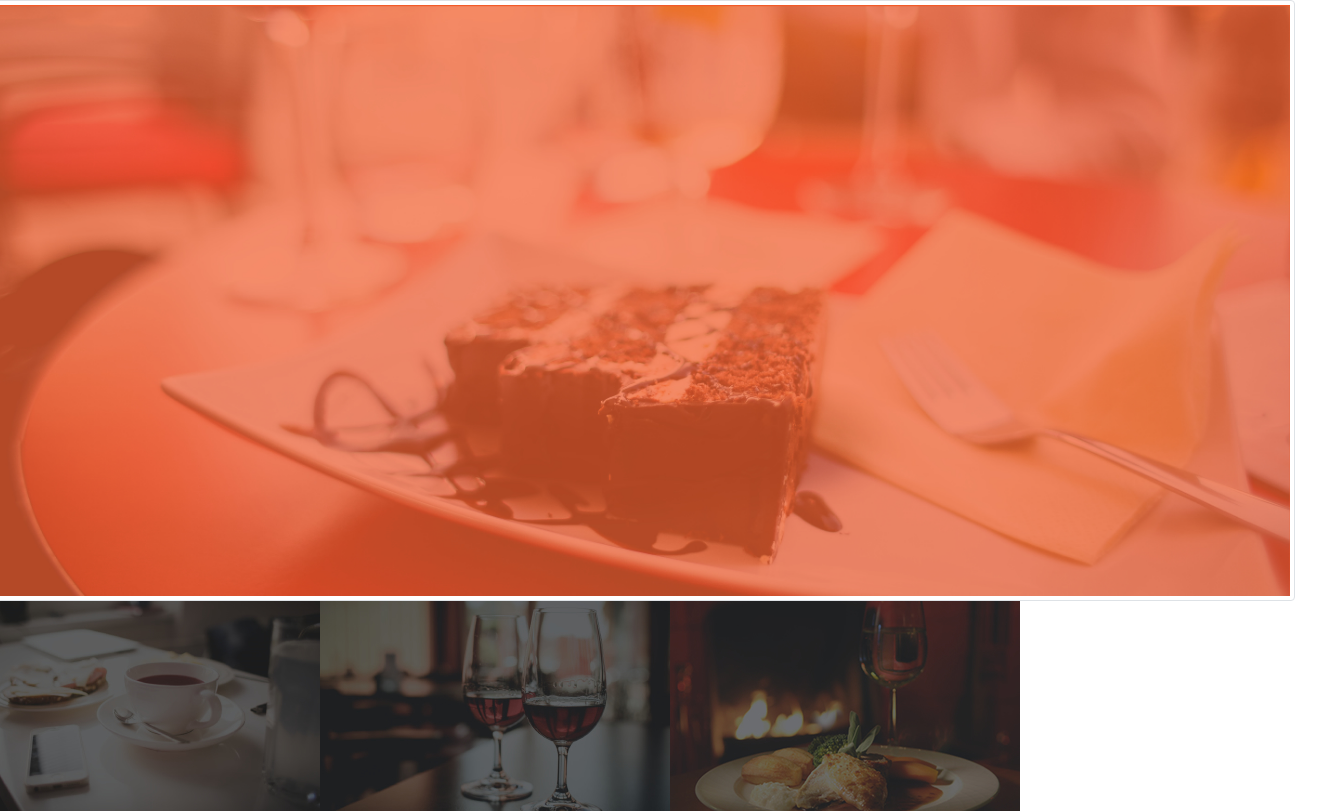
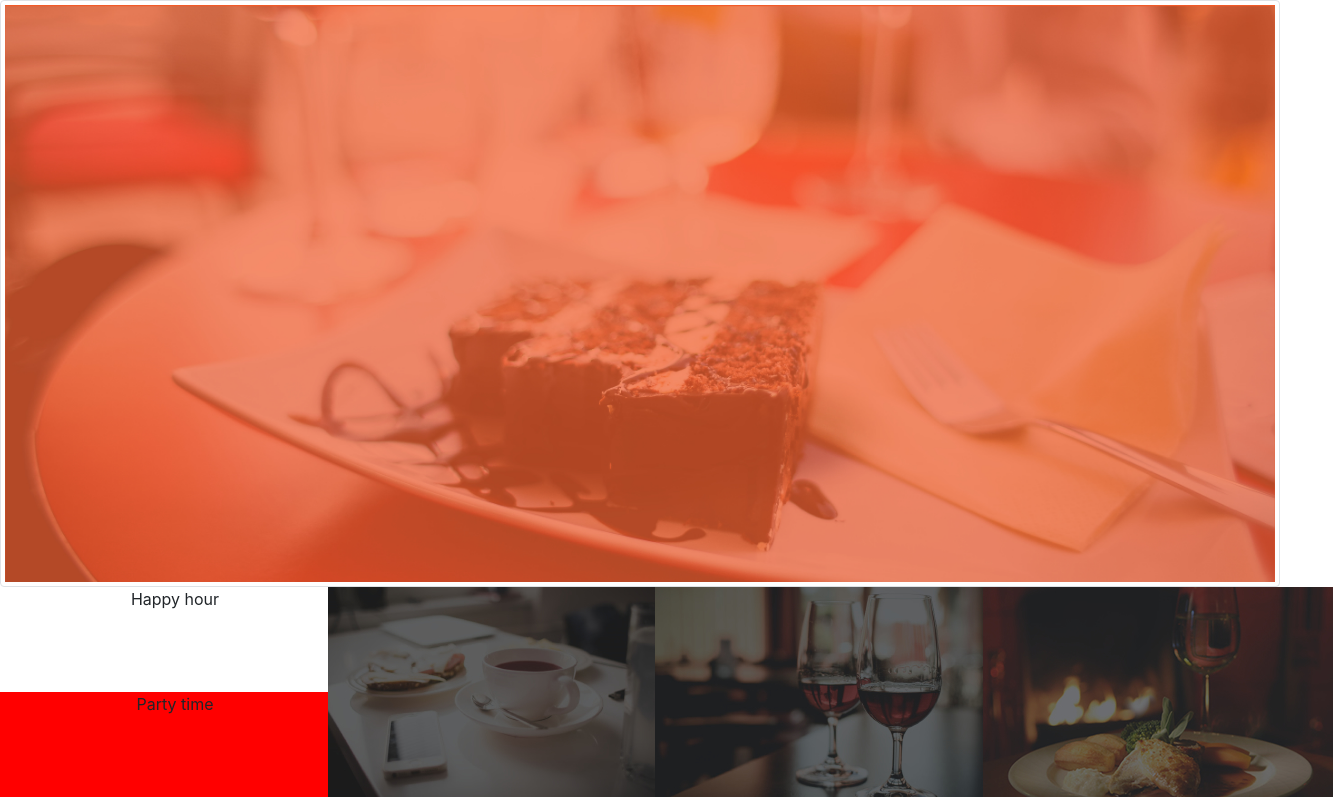
Before and after one commit to Piedro12/Anita-s-Kitchen, a plain HTML site: page index.html in a window 1280 px wide. Shown: the whole page, 1333 px wide, since content can reach past the window. Drawn offline with nearby package versions, Linux system fonts and the light colour scheme; files whose address does not match are found by name.

Commit message:
adding rows and columns using html

```diff
--- a/css/styles.css
+++ b/css/styles.css
@@ -0,0 +1,16 @@
+div{
+    display:inline-block;
+
+}
+.one{
+
+  height: 105px;
+  width: 350px;
+  background: badge;
+}
+.two{
+
+  height: 105px;
+  width: 350px;
+  background: red;
+}
--- a/index.html
+++ b/index.html
@@ -7,16 +7,33 @@
 
     <!-- Bootstrap CSS -->
     <link rel="stylesheet" href="https://maxcdn.bootstrapcdn.com/bootstrap/4.0.0/css/bootstrap.min.css" integrity="sha384-Gn5384xqQ1aoWXA+058RXPxPg6fy4IWvTNh0E263XmFcJlSAwiGgFAW/dAiS6JXm" crossorigin="anonymous">
-    <link rel="stylesheet" href="/css/styles.css">
+    <link rel="stylesheet" href="css/styles.css">
     <title>Anita's Kitchen</title>
   </head>
   <body>
-    <div class="row">
      <img src="/home/Peter/Desktop/Annita/assets/backgrounds/landing.jpg" class="img-thumbnail" alt="Cinque Terre">
      <div class="row">
-     <img src="/home/Peter/Desktop/Annita/assets/foodtop/breakfast.jpg">
-     <img src="/home/Peter/Desktop/Annita/assets/foodtop/lunch.jpg">
-     <img src="/home/Peter/Desktop/Annita/assets/foodtop/dinner.jpg">
+
+        <div class ="col-md-3" >
+          <div class="one" >
+            <p align="center">Happy hour</p>
+          </div>
+          <div class="two">
+            <p align="center">Party time</p>
+          </div>
+
+        </div>
+        <div  class= "col-md-3" >
+          <img src="/home/Peter/Desktop/Annita/assets/foodtop/breakfast.jpg">
+        </div>
+
+        <div  class= "col-md-3" >
+          <img src="/home/Peter/Desktop/Annita/assets/foodtop/lunch.jpg">
+        </div>
+        <div  class= "col-md-3" >
+          <img src="/home/Peter/Desktop/Annita/assets/foodtop/dinner.jpg">
+        </div>
+
 </div>
     <!-- Optional JavaScript -->
     <!-- jQuery first, then Popper.js, then Bootstrap JS -->
```
